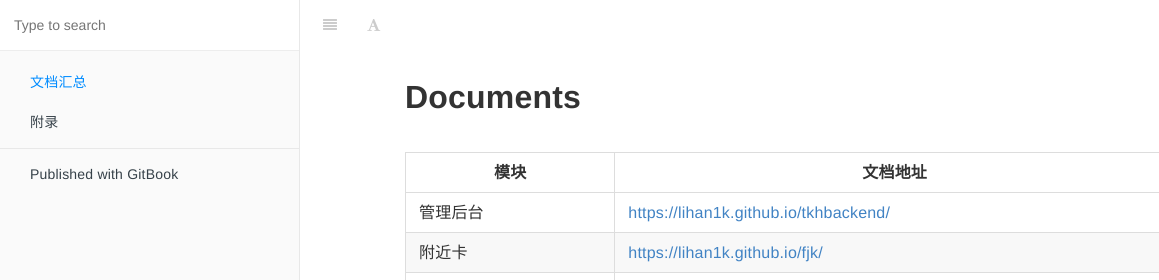
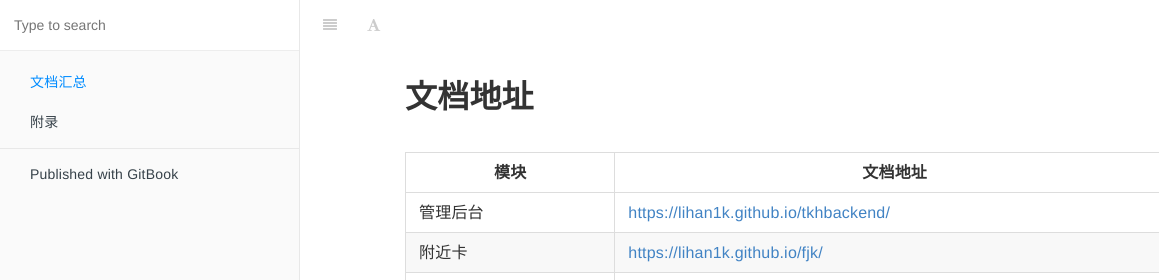
Before and after one commit to lihan1k/docs, a website with bundled scripts: page docs/index.html in a window 1280 px wide. Shown: the top 280 px of the page, 0-1159 px from the left. Built offline with nearby package versions, Linux system fonts and the light colour scheme.

Commit message:
Update index.html

```diff
--- a/docs/index.html
+++ b/docs/index.html
@@ -162,7 +162,7 @@
 
                                 <section class="normal markdown-section">
 
-                                <h1 id="documents">Documents</h1>
+                                <h1 id="documents">文档地址</h1>
 <table>
 <thead>
 <tr>
```
